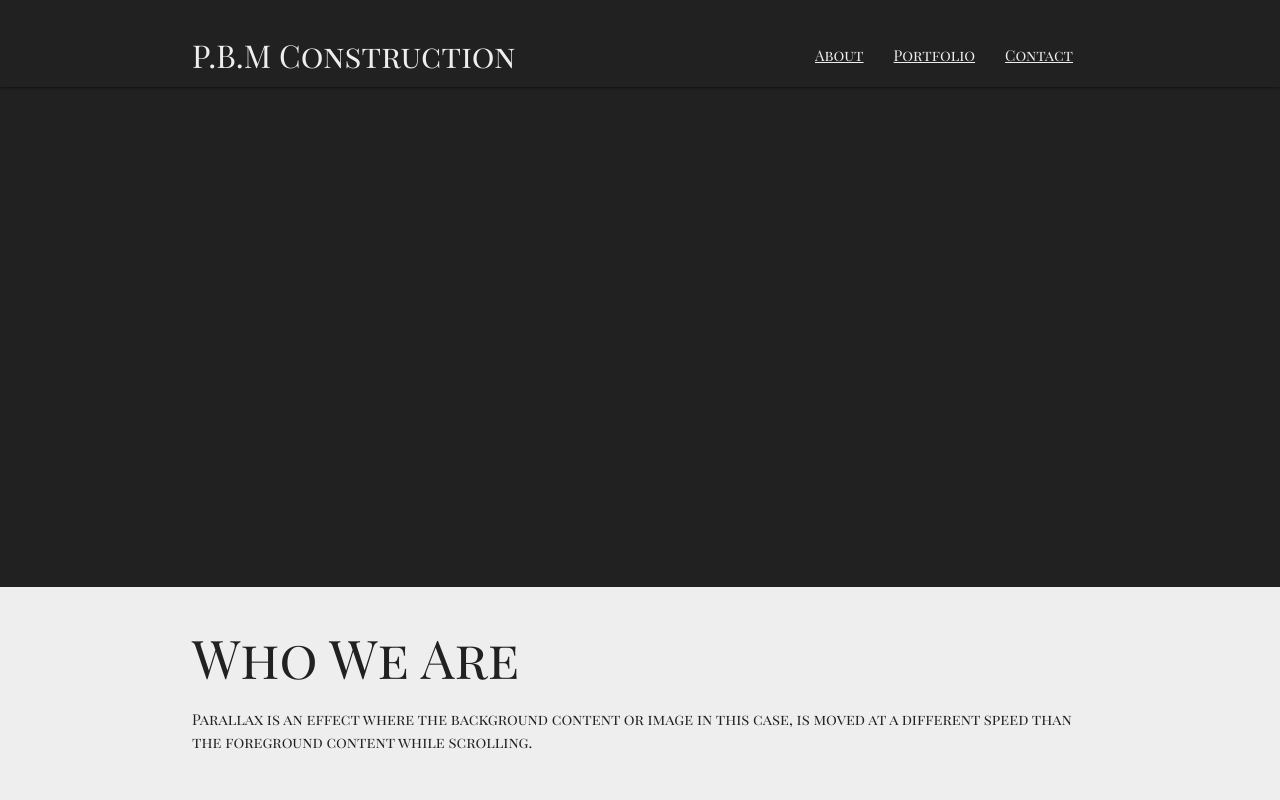
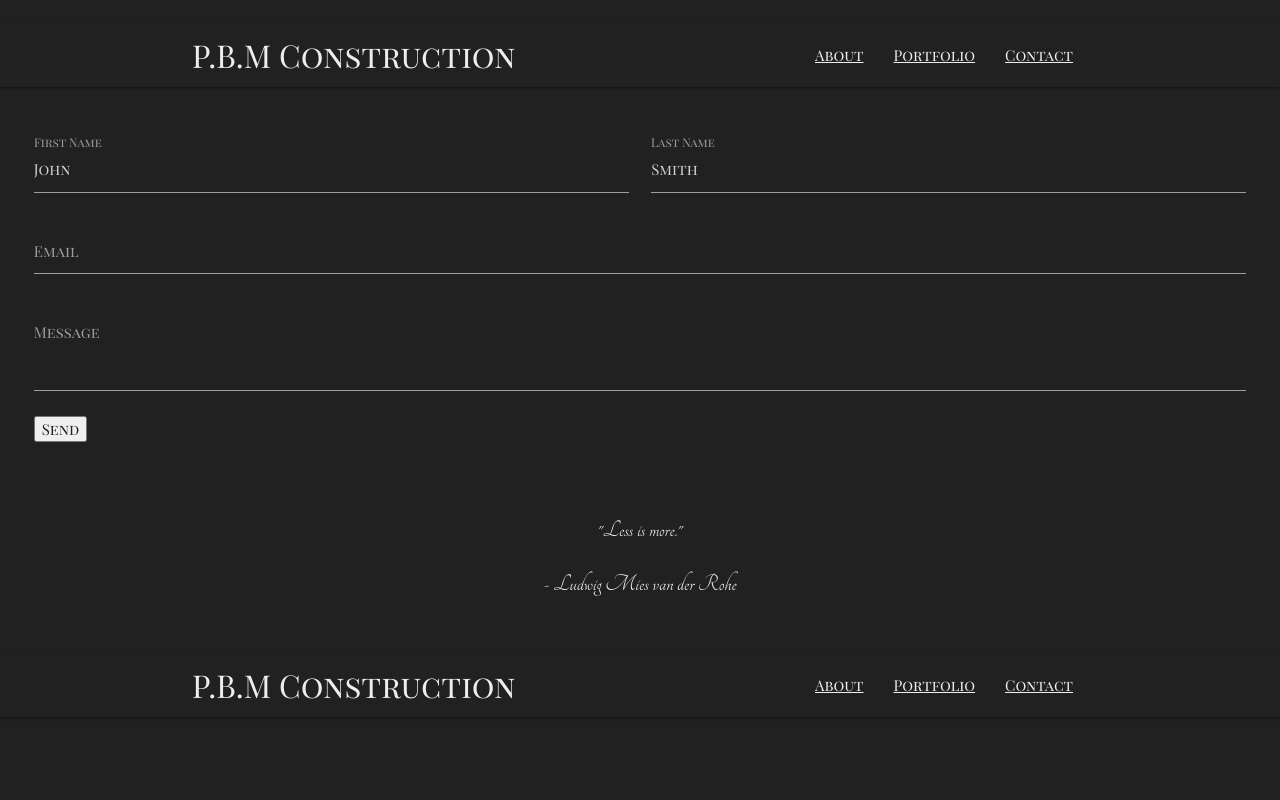
Before and after one commit to JohnStephensWebb/P.B.M-Construction-Web-App, a plain HTML site: page html/contactPage.html in a window 1280 px wide. Shown: the top 800 px of the page. Drawn offline with nearby package versions, Linux system fonts and the light colour scheme.

Commit message:
Outline of the Contact Page

```diff
--- a/html/contactPage.html
+++ b/html/contactPage.html
@@ -17,11 +17,11 @@
 <body class="grey darken-4">
   <br>
   <nav class="grey darken-4" role="navigation">
-    <div class="nav-wrapper container"><a id="logo-container" href="#" class="brand-logo grey-text text-lighten-3">P.B.M Construction</a>
+    <div class="nav-wrapper container"><a id="logo-container" href="homePage.html" class="brand-logo grey-text text-lighten-3">P.B.M Construction</a>
       <ul class="right hide-on-med-and-down">
-        <li><a class="grey-text text-lighten-3 about" href="#">About</a></li>
-        <li><a class="grey-text text-lighten-3 portfolio" href="#">Portfolio</a></li>
-        <li><a class="grey-text text-lighten-3 contact" href="#">Contact</a></li>
+        <li><a class="grey-text text-lighten-3 about" href="aboutPage.html">About</a></li>
+        <li><a class="grey-text text-lighten-3 portfolio" href="portfolioPage.html">Portfolio</a></li>
+        <li><a class="grey-text text-lighten-3 contact" href="contactPage.html">Contact</a></li>
       </ul>
 
       <ul id="nav-mobile" class="side-nav amber">
@@ -31,23 +31,44 @@
     </div>
   </nav>
 
-  <div class="parallax-container">
-    <div class="parallax"><img src="https://i.lmpm.com/img/lmpm-company-store-prod/5462b260b7ca4/property-groups/7a93ef40-fe7d-11e4-bd22-193454c197ab/property_group_image.55a445ee752e82.12355626.jpg?w=1280&h=720&q=60"></div>
+  <br><br>
+
+  <div class="row">
+    <div class="col s12">
+      <div class=>
+        <div class="card-content white-text">
+
+          <form class="col s12" action="https://formspree.io/jsw2288@gmail.com" method="POST">
+            <div class="input-field col s6">
+              <input placeholder="John" id="first_name" type="text" class="validate">
+              <label for="first_name">First Name</label>
             </div>
-  <div class="section grey lighten-3">
-    <div class="row container">
-      <h2 class="header grey-text text-darken-4">Who We Are</h2>
-      <p class="grey-text text-darken-4">Parallax is an effect where the background content or image in this case, is moved at a different speed than the foreground content while scrolling.</p>
+            <div class="input-field col s6">
+              <input placeholder="Smith" id="last_name" type="text" class="validate">
+              <label for="last_name">Last Name</label>
+            </div>
+            <div class="input-field col s12">
+              <input id="email" type="email" class="validate">
+              <label for="email">Email</label>
+            </div>
+            <div class="row">
+              <div class="input-field col s12">
+                <textarea id="textarea1" class="materialize-textarea"></textarea>
+                <label for="textarea1">Message</label>
+                <input class="grey-text text-darken-4" type="submit" value="Send">
               </div>
             </div>
-  <div class="parallax-container">
-    <div class="parallax"><img src="https://cdn.onekindesign.com/wp-content/uploads/2017/08/Mountain-Modern-Home-Centre-Sky-Architecture-22-1-Kindesign.jpg"></div>
+          </form>
+
+        </div>
+      </div>
+    </div>
   </div>
 
     <br>
 
     <div class="grey darken-4">
-    <h5 class="grey-text text-lighten-3 quote">"I saw the angel in the marble and carved until I set him free." <br></br> - Michelangelo</h5>
+      <h5 class="grey-text text-lighten-3 quote">"Less is more." <br></br> - Ludwig Mies van der Rohe</h5>
     </div>
 
     <br><br>
```
Lines whose indentation alone changed are shown as unchanged.
